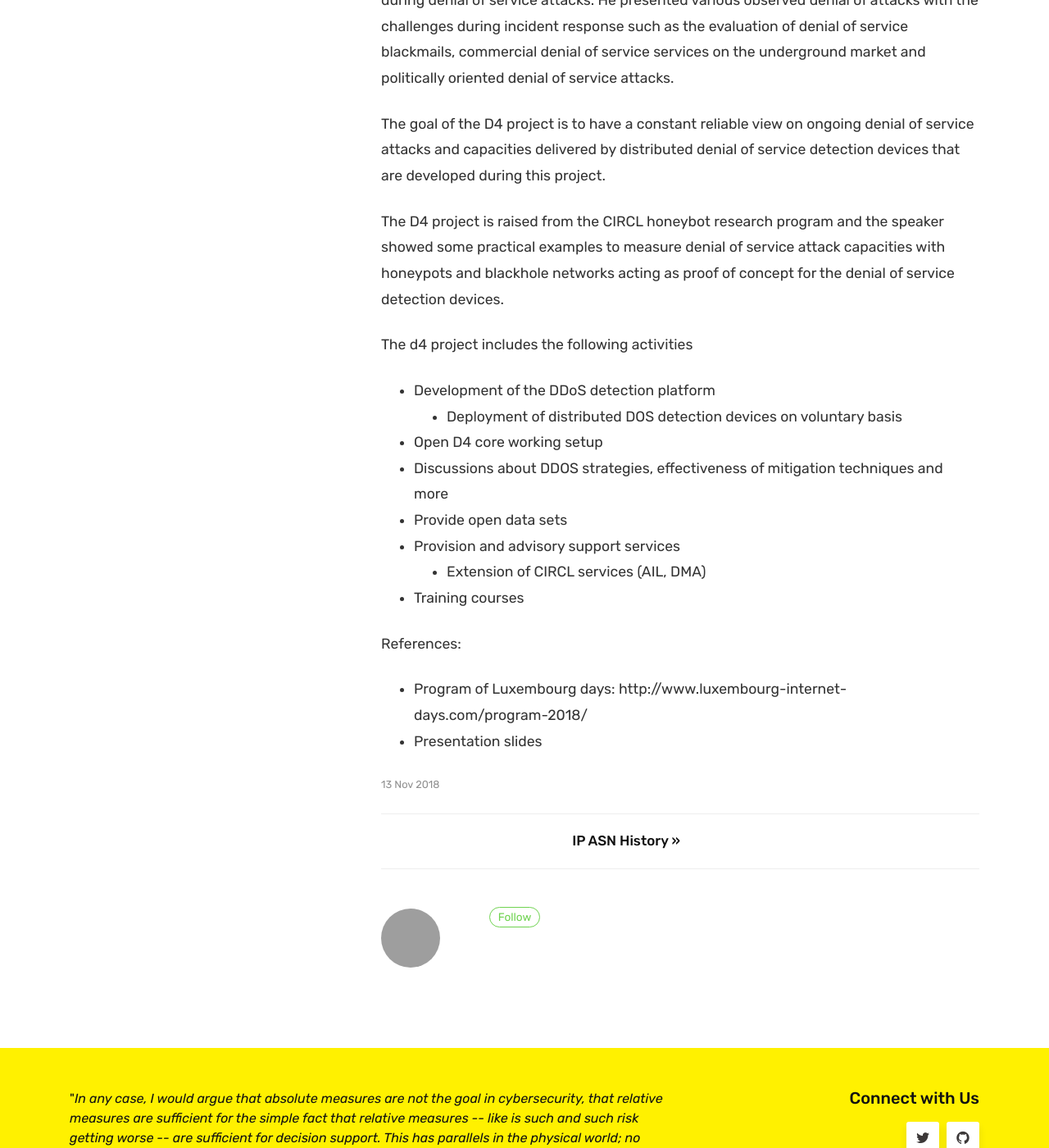
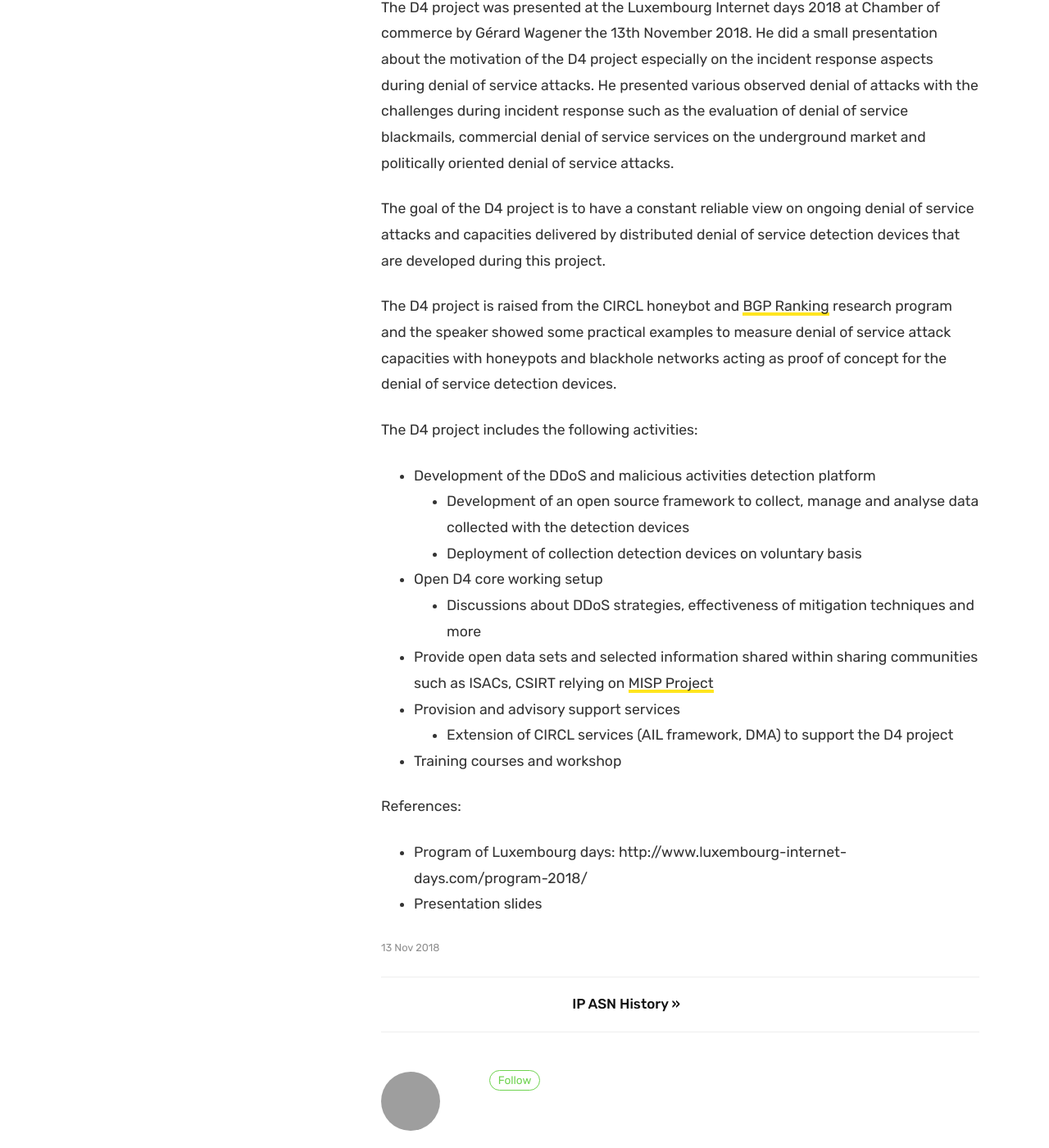
Before and after one commit to D4-project/d4-website, a Jekyll site: the page built from _posts/2018-11-13-Launch-D4-Project.md, in a window 1280 px wide and 1400 px high, scrolled down 982 px. Shown: the whole window at 82% size. Built offline with Jekyll 4.4.1, drawn with Linux system fonts in a browser that asks for light colours; grey boxes are pictures that could not be loaded.

Commit message:
chg: [news] clarification about D4 services

```diff
--- a/_posts/2018-11-13-Launch-D4-Project.md
+++ b/_posts/2018-11-13-Launch-D4-Project.md
@@ -20,21 +20,22 @@
 denial of service attacks and capacities delivered by distributed
 denial of service detection devices that are developed during this project.
 
-The D4 project is raised from the CIRCL honeybot research program and the
+The D4 project is raised from the CIRCL honeybot and [BGP Ranking](https://bgpranking.circl.lu/) research program and the
 speaker showed some practical examples to measure denial of service attack
 capacities with honeypots and blackhole networks acting as proof of concept
 for the denial of service detection devices.
 
-The d4 project includes the following activities
+The D4 project includes the following activities:
 
-- Development of the DDoS detection platform
-    * Deployment of distributed DOS detection devices on voluntary basis
+- Development of the DDoS and malicious activities detection platform
+    * Development of an open source framework to collect, manage and analyse data collected with the detection devices
+    * Deployment of collection detection devices on voluntary basis
 - Open D4 core working setup
- * Discussions about DDOS strategies, effectiveness of mitigation techniques and more
-- Provide open data sets
+    * Discussions about DDoS strategies, effectiveness of mitigation techniques and more
+- Provide open data sets and selected information shared within sharing communities such as ISACs, CSIRT relying on [MISP Project](https://www.misp-project.org/)
 - Provision and advisory support services
-    * Extension of CIRCL services (AIL, DMA)
-- Training courses
+    * Extension of CIRCL services (AIL framework, DMA) to support the D4 project
+- Training courses and workshop
 
 
 References:
```
Also changed, not shown: other parts of _posts/2018-11-13-Launch-D4-Project.md (+1 -1 lines).
